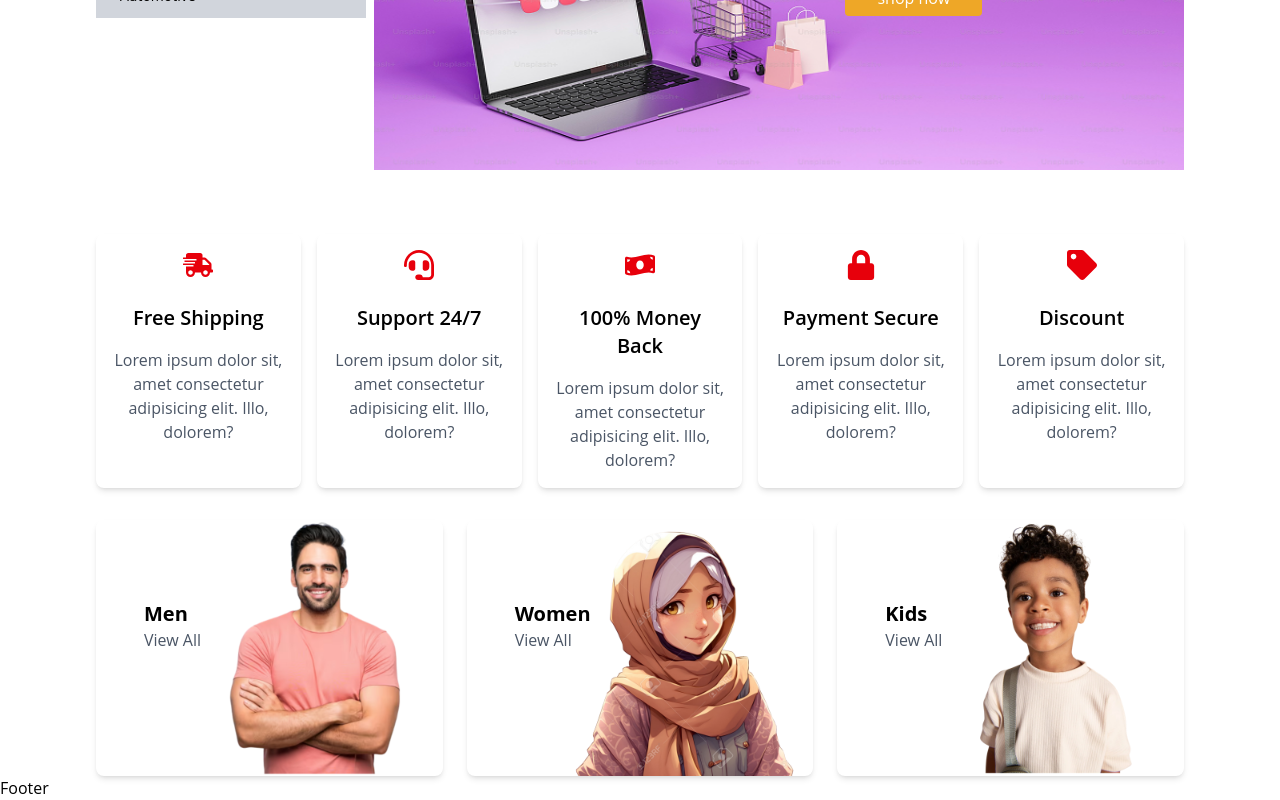
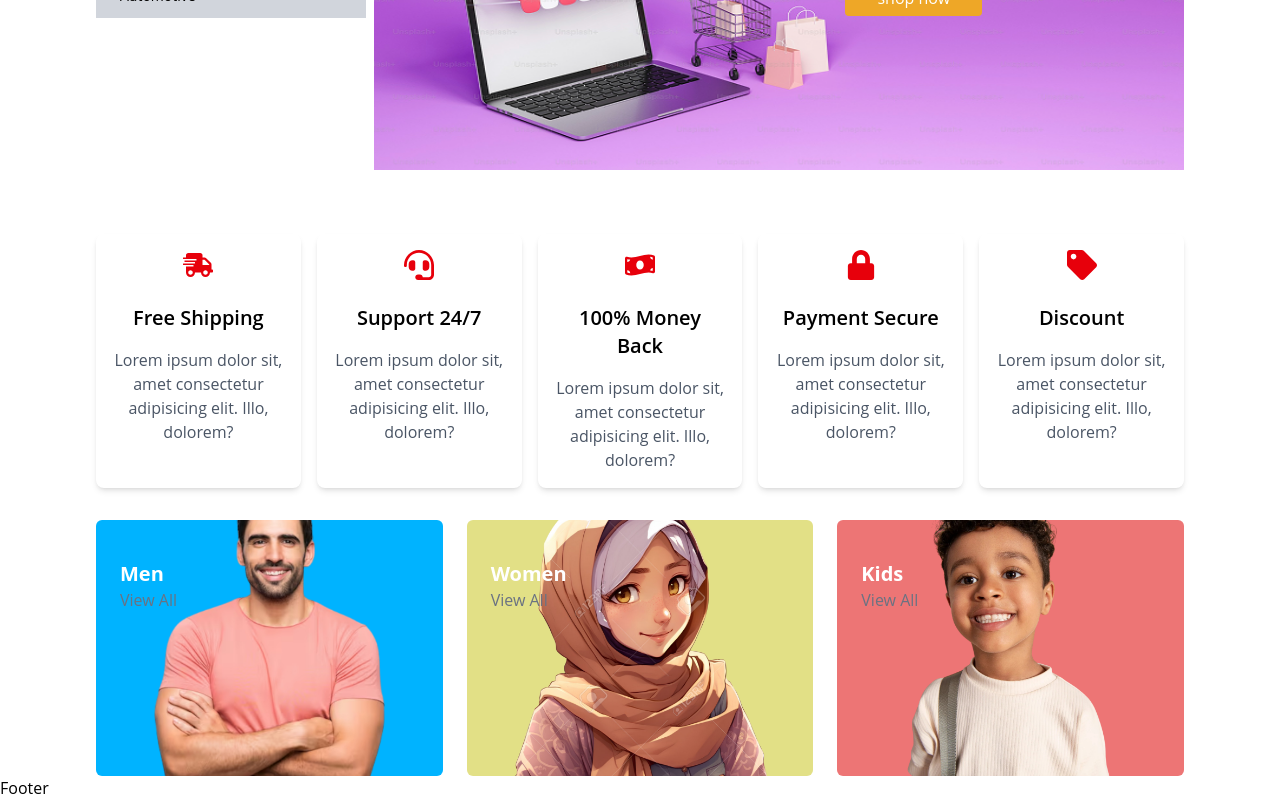
Before and after one commit to Ma7moud-Sa3d/E-Shop, a React (Vite) app: page / in a window 1280 px wide. Shown: the part 356-1156 px from the top of the page. Built offline with nearby package versions, Linux system fonts and the light colour scheme.

Commit message:
functionality update on colors in Categories cards

```diff
--- a/src/components/Category.jsx
+++ b/src/components/Category.jsx
@@ -7,17 +7,14 @@ const categories = [
   {
     title: 'Men',
     imageUrl: ManCategory,
-    bgColor: '#00b3ff',
   },
   {
     title: 'Women',
     imageUrl: WomanCategory,
-    bgColor: '#e2e086',
   },
   {
     title: 'Kids',
     imageUrl: KidCategory,
-    bgColor: '#ed7575',
   },
 ]
 
@@ -26,11 +23,13 @@ const Category = () => {
     <div className='container mx-auto grid grid-cols-1 sm:grid-cols-3 gap-6 cursor-pointer'>
       {categories.map((category, index)=> (
 
-        <div key={index} className={` relative h-64 bg-[${category.bgColor}] hover:scale-105 transition duration-300 cursor-pointer`}>
-            <img src={category.imageUrl} alt="" className={`w-full h-full bg-[${category.bgColor}] object-contain object-right rounded-lg shadow-md `}/>
-            <div className='absolute top-20 left-12'>
-              <p className='text-xl font-bold'>{category.title}</p>
-              <p className='text-gray-600'>View All</p>
+        <div key={index} className={` relative h-64 rounded-md hover:scale-105 transition duration-300 cursor-pointer
+        ${category.title == 'Men' ? `bg-[#00b3ff]` : category.title == 'Women' ? `bg-[#e2e086]`: `bg-[#ed7575]`}
+        `}>
+            <img src={category.imageUrl} alt="" className={`w-full h-full object-cover `}/>
+            <div className='absolute top-10 left-6'>
+              <p className='text-xl font-bold text-white'>{category.title}</p>
+              <p className='text-gray-500'>View All</p>
             </div>
         </div>
       ))}
```
